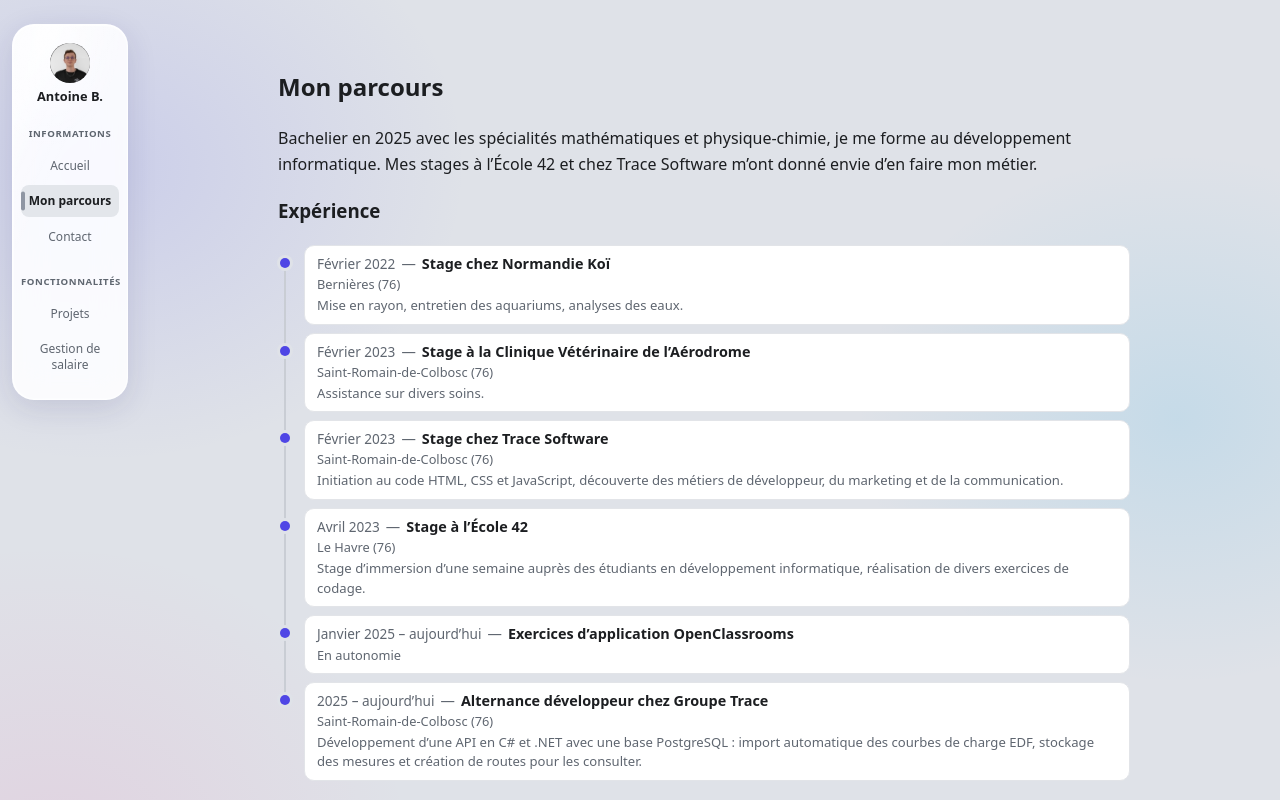
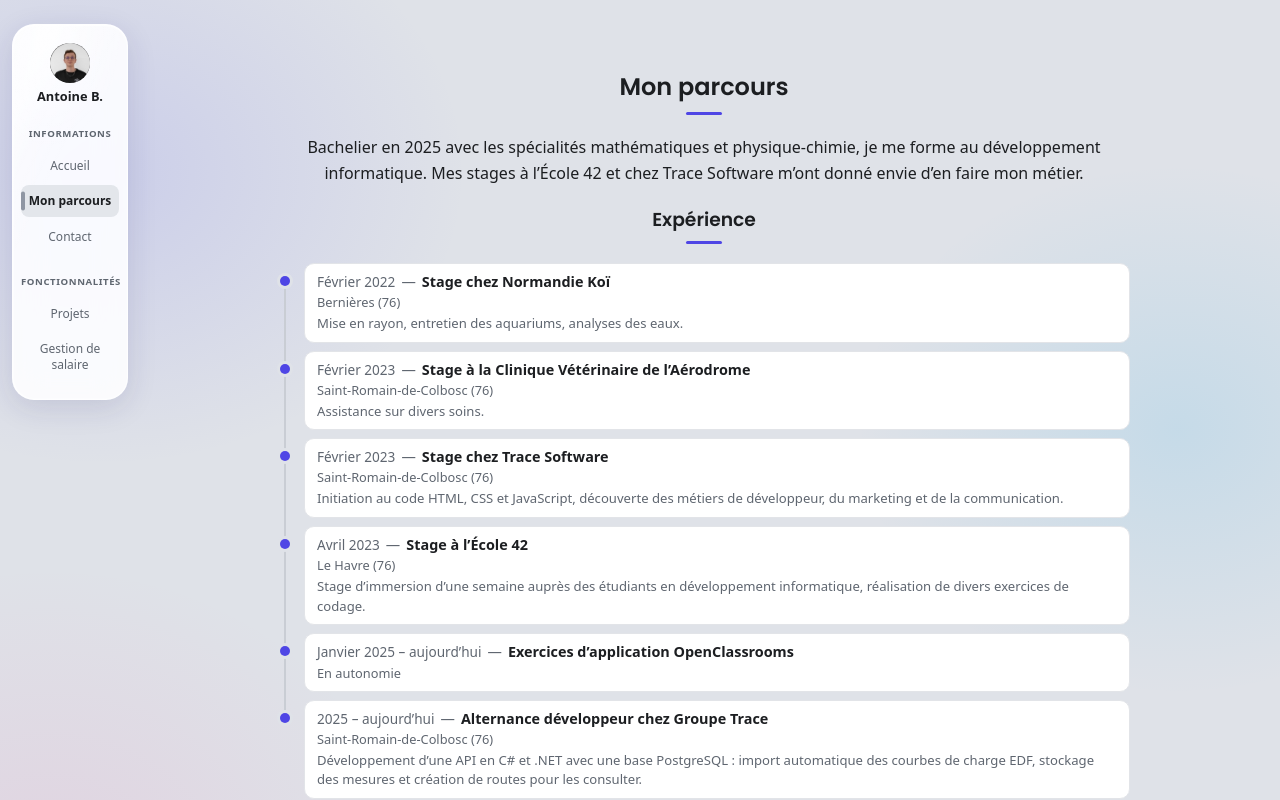
Before and after one commit to aboulinguez05-hue/hub-perso, a React (Vite) app in the folder client/: page / in a window 1280 px wide. Both pictures are taken after a click on the button "Découvrir mon parcours". Shown: the top 800 px of the page. Built offline with nearby package versions, Linux system fonts and the light colour scheme.

Commit message:
Titres en Poppins, centrés sur Mon parcours avec un trait violet
Co-Authored-By: Claude Opus 5.5 <noreply@anthropic.com>

```diff
--- a/client/index.html
+++ b/client/index.html
@@ -5,6 +5,10 @@
     <link rel="icon" type="image/svg+xml" href="/favicon.svg" />
     <meta name="viewport" content="width=device-width, initial-scale=1.0" />
     <title>Antoine Boulinguez</title>
+    <!-- Police Poppins (Google Fonts) utilisée pour les titres -->
+    <link rel="preconnect" href="https://fonts.googleapis.com" />
+    <link rel="preconnect" href="https://fonts.gstatic.com" crossorigin />
+    <link href="https://fonts.googleapis.com/css2?family=Poppins:wght@500;600;700&display=swap" rel="stylesheet" />
   </head>
   <body>
     <div id="root"></div>
--- a/client/src/App.css
+++ b/client/src/App.css
@@ -445,6 +445,31 @@
   gap: 8px;
 }
 
+/* ---------- Titres centrés (page « Mon parcours ») ---------- */
+.titre-centre {
+  text-align: center;
+}
+
+/* Petit trait violet centré sous le titre */
+.titre-centre::after {
+  content: '';
+  display: block;
+  width: 36px;
+  height: 3px;
+  margin: 6px auto 0;
+  border-radius: 3px;
+  background: var(--accent);
+}
+
+.intro-centree {
+  text-align: center;
+}
+
+/* Les compétences sous un titre centré sont centrées aussi */
+.titre-centre + .tags {
+  justify-content: center;
+}
+
 .tag {
   padding: 4px 12px;
   border-radius: 999px;
--- a/client/src/index.css
+++ b/client/src/index.css
@@ -40,3 +40,11 @@ body {
 a {
   color: var(--accent);
 }
+
+/* Tous les titres du site en Poppins (chargée dans index.html) */
+h1,
+h2,
+h3 {
+  font-family: 'Poppins', system-ui, sans-serif;
+  font-weight: 600;
+}
--- a/client/src/pages/APropos.jsx
+++ b/client/src/pages/APropos.jsx
@@ -77,20 +77,20 @@ function Etapes({ etapes }) {
 function APropos() {
   return (
     <section>
-      <h2>Mon parcours</h2>
-      <p>
+      <h2 className="titre-centre">Mon parcours</h2>
+      <p className="intro-centree">
         Bachelier en 2025 avec les spécialités mathématiques et physique-chimie, je me forme au
         développement informatique. Mes stages à l’École 42 et chez Trace Software m’ont donné
         envie d’en faire mon métier.
       </p>
 
-      <h3>Expérience</h3>
+      <h3 className="titre-centre">Expérience</h3>
       <Etapes etapes={EXPERIENCES} />
 
-      <h3>Scolarité</h3>
+      <h3 className="titre-centre">Scolarité</h3>
       <Etapes etapes={SCOLARITE} />
 
-      <h3>Compétences</h3>
+      <h3 className="titre-centre">Compétences</h3>
       <div className="tags">
         {COMPETENCES.map((comp) => (
           <span key={comp} className="tag">{comp}</span>
```
